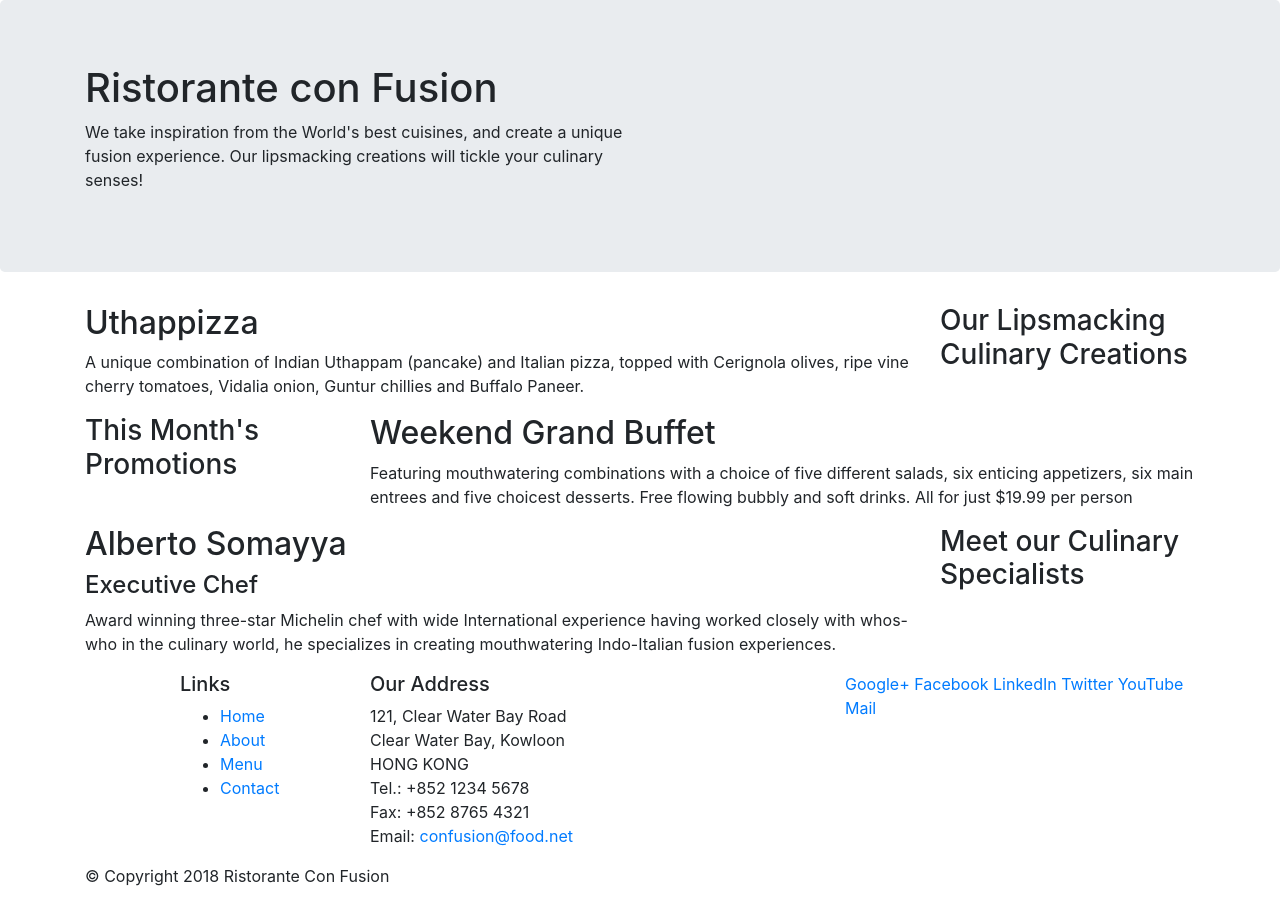
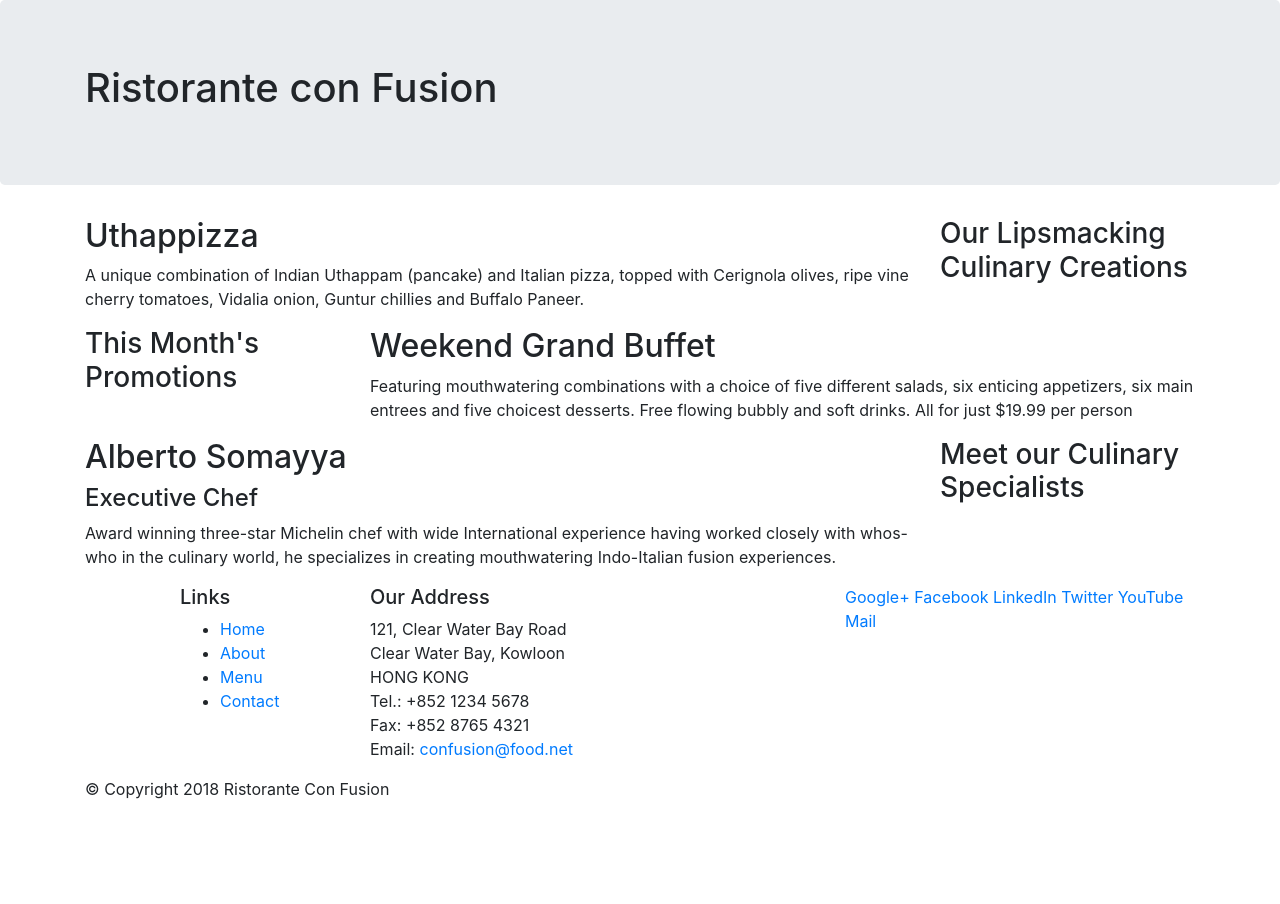
Before and after one commit to souraj239/Sample_Bootstrap_Website, a website: page index.html in a window 1280 px wide. After the commit the page ends 817 px from the top, so only its background shows below. Drawn offline with nearby package versions, Linux system fonts and the light colour scheme.

Commit message:
Bootstrap grid part one

```diff
--- a/index.html
+++ b/index.html
@@ -17,12 +17,6 @@
             <div class="row">
                 <div class="col-12 col-sm-6">
                     <h1>Ristorante con Fusion</h1>
-                    <p>
-                        We take inspiration from the World's best cuisines, and create a
-                        unique fusion experience. Our lipsmacking creations will tickle
-                        your culinary senses!
-                    </p>
-                </div>
                 <div class="col-12 col-sm">
 
                 </div>
```
